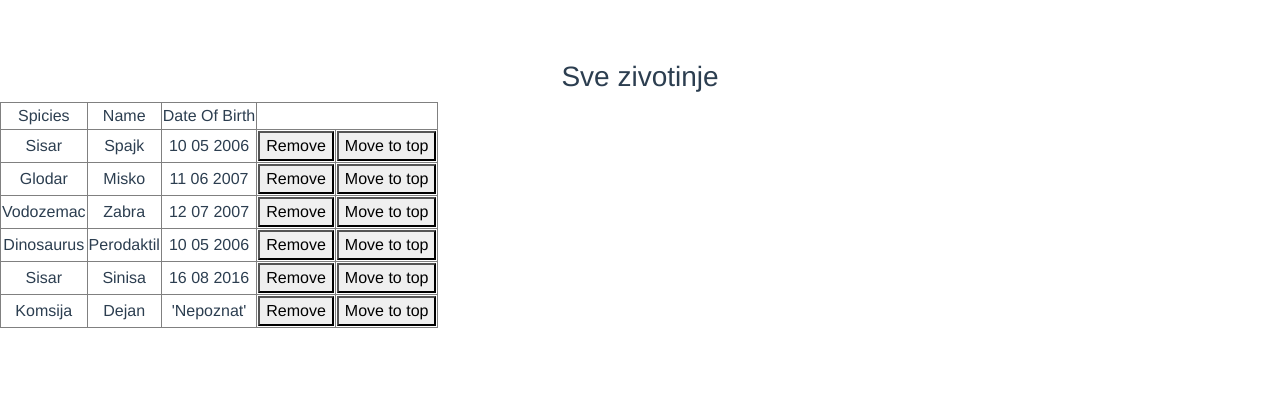
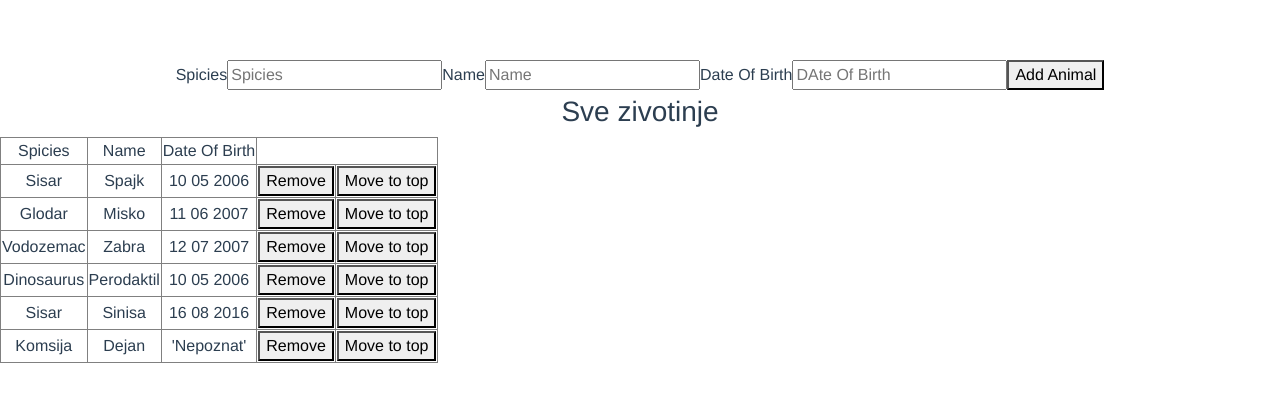
Before and after one commit to sinisam92/vue-zoo, a Vue app: page / in a window 1280 px wide. Shown: the top 402 px of the page. Built offline with nearby package versions, Linux system fonts and the light colour scheme.

Commit message:
Zadatak 5

```diff
--- a/src/components/AnimalList.vue
+++ b/src/components/AnimalList.vue
@@ -1,5 +1,14 @@
 <template >
     <div>
+        <form @submit.prevent="addAnimal">
+            <label>Spicies</label>
+            <input v-model="newAnimal.spicies" placeholder="Spicies">
+            <label>Name</label>
+            <input v-model="newAnimal.name" placeholder="Name">
+            <label>Date Of Birth</label>
+            <input v-model="newAnimal.dateOfBirth" placeholder="DAte Of Birth">
+            <button type="submit">Add Animal</button>
+        </form>
         <h3>Sve zivotinje</h3>
         <table border="1"   >
             <thead>
@@ -15,10 +24,10 @@
                     <td v-if="animal.dateOfBirth !== ''">{{animal.dateOfBirth}}</td>
                     <td v-if="animal.dateOfBirth === ''">'Nepoznat'</td>
                     <td>
-                    <button @click="removeAnimal(animal)">Remove</button>
+                    <button @click="removeAnimal(animal)" type="submit">Remove</button>
                     </td>
                     <td>
-                    <button @click="moveToTop(animal)">Move to top</button>
+                    <button @click="moveToTop(animal)" type="submit">Move to top</button>
                     </td>
                 </tr>
             </tbody>
@@ -30,6 +39,11 @@
 export default {
     data() {
         return {
+            newAnimal: {
+                spicies: '',
+                name: '',
+                dateOfBirth: ''
+            },
             animals: [
                 {spicies: 'Sisar', name: 'Spajk', dateOfBirth: '10 05 2006'},
                 {spicies: 'Glodar', name: 'Misko', dateOfBirth: '11 06 2007'},
@@ -51,9 +65,10 @@ export default {
             let index = this.animals.indexOf(animal);
             this.animals.splice(index, 1);
             this.animals.unshift(animal);
-
-
-
+        },
+        addAnimal() {
+            this.animals.push(this.newAnimal);
+            this.newAnimal = {};
         }
     }
 }
```
